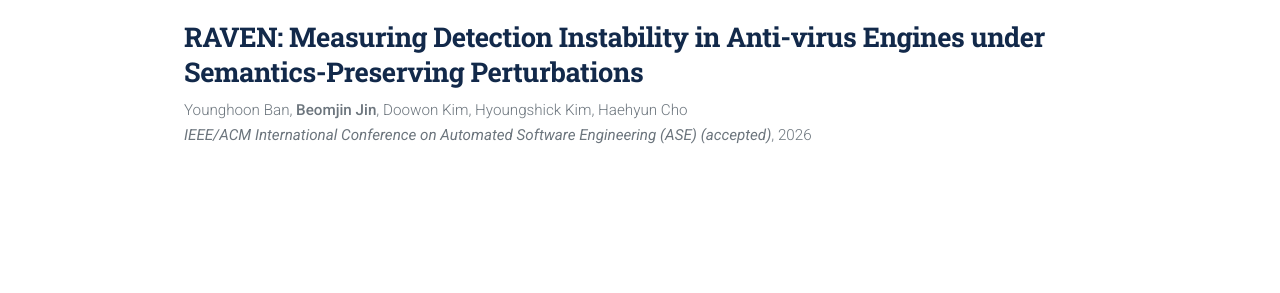
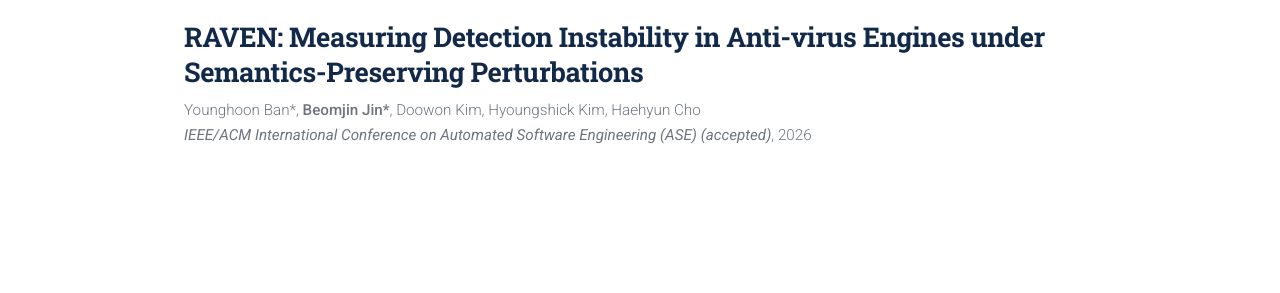
Before and after one commit to BJJINE/BJJINE.github.io, a Jekyll site: the page built from _publications/2026-08-raven.md, in a window 1280 px wide. Shown: the part 142-435 px from the top of the page. Built offline with Jekyll 4.4.1, drawn with Linux system fonts in a browser that asks for light colours.

```diff
--- a/_publications/2026-08-raven.md
+++ b/_publications/2026-08-raven.md
@@ -4,6 +4,6 @@ collection: publications
 type: conference
 date: 2026-08-14
 year: 2026
-authors: "Younghoon Ban, <b>Beomjin Jin</b>, Doowon Kim, Hyoungshick Kim, Haehyun Cho"
+authors: "Younghoon Ban*, <b>Beomjin Jin*</b>, Doowon Kim, Hyoungshick Kim, Haehyun Cho"
 venue: "IEEE/ACM International Conference on Automated Software Engineering (ASE) (accepted)"
 ---
```
